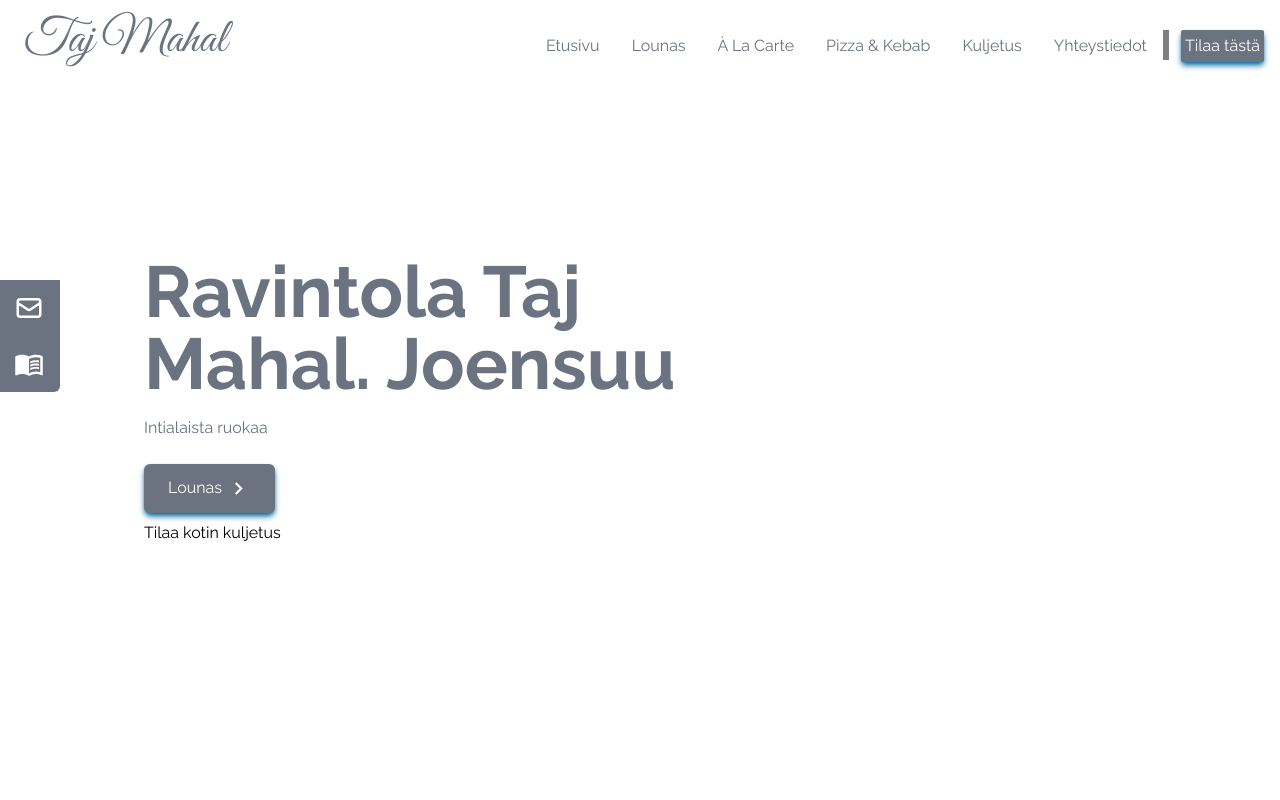
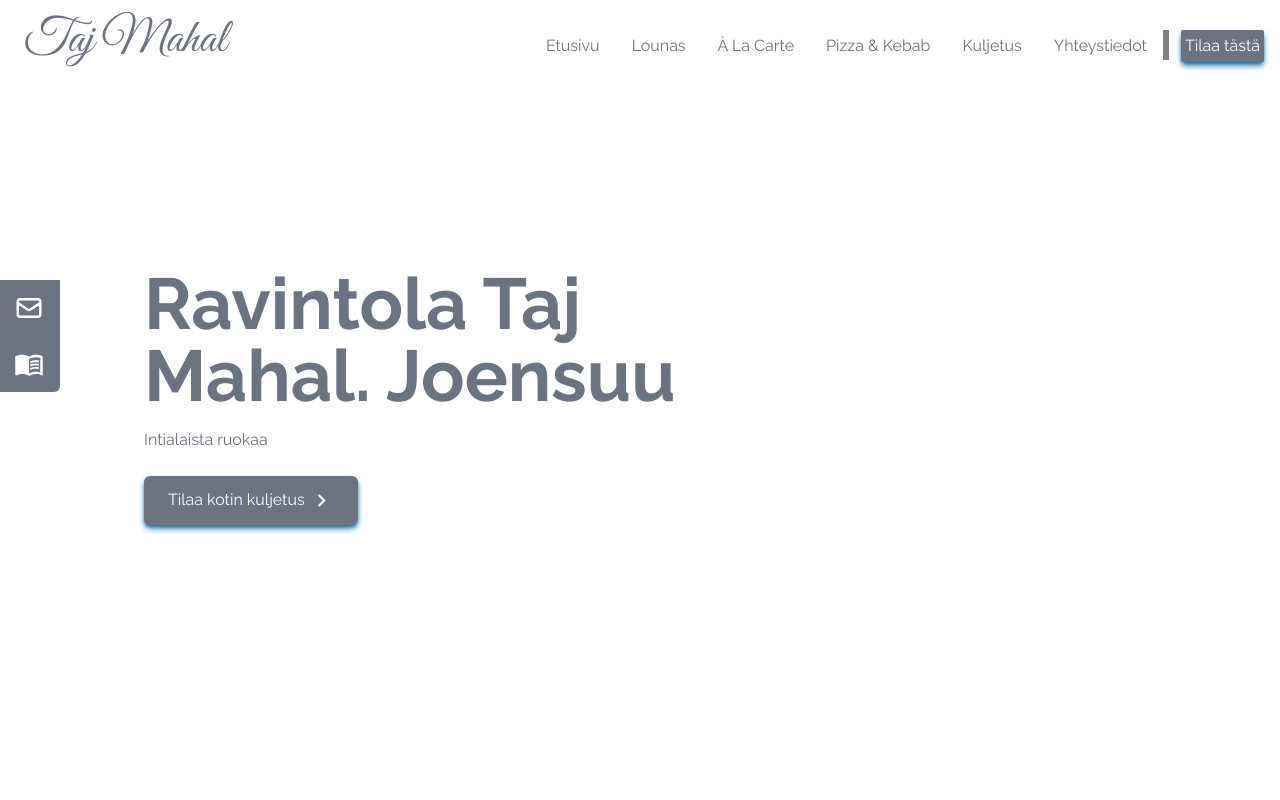
Before and after one commit to sharifmajumdar/taj-mahal, a React (Create React App) app: page / in a window 1280 px wide. Shown: the top 800 px of the page. Built offline with nearby package versions, Linux system fonts and the light colour scheme; the HTML template or start-up script is replaced by a standard one.

Commit message:
lunch button took away

```diff
--- a/src/components/Etusivu.js
+++ b/src/components/Etusivu.js
@@ -19,19 +19,19 @@
           </p>
           <div>
             <Link
-              to="lounas"
+              to="https://order.site/ravintola-taj-mahal/en/fin/joensuu/restaurant/ravintola-taj-mahal-sf"
               smooth
               duration={500}
               className="group text-white w-fit px-6 py-3 my-2 flex items-center rounded-md bg-gray-500 shadow-md shadow-sky-700 dark:shadow-white hover:scale-105 duration-500 cursor-pointer"
             >
-              Lounas
+              Tilaa kotin kuljetus
               <span className="group-hover:rotate-90 duration-300">
                 <MdOutlineKeyboardArrowRight size={25} className="ml-1" />
               </span>
               </Link>
-              <a href="https://order.site/ravintola-taj-mahal/en/fin/joensuu/restaurant/ravintola-taj-mahal-sf" target="_blank" rel="noopener noreferrer">
+{/*               <a href="https://order.site/ravintola-taj-mahal/en/fin/joensuu/restaurant/ravintola-taj-mahal-sf" target="_blank" rel="noopener noreferrer">
               Tilaa kotin kuljetus
-              </a>
+              </a> */}
           </div>
         </div>
         <div
```
